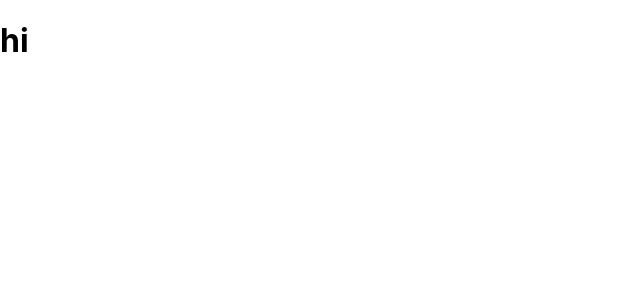
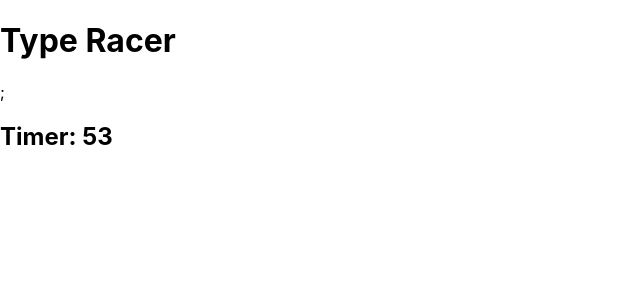
Before and after one commit to ronnahom96/type-racer, a React (Create React App) app: page / in a window 1280 px wide. Shown: the top 300 px of the page, without its empty margins (0-640 px from the left). Built offline with nearby package versions, Linux system fonts and the light colour scheme.

Commit message:
create timer

```diff
--- a/src/App.tsx
+++ b/src/App.tsx
@@ -1,8 +1,16 @@
 import React from "react";
 import "./App.css";
+import { useTimer } from "./hooks/useTimer";
 
-function App() {
-  return <h1>hi</h1>;
-}
+const App: React.FC = () => {
+  const timer = useTimer(60);
+
+  return (
+    <>
+      <h1 className='title'>Type Racer</h1>;
+      <h2 className='timer'>Timer: {timer}</h2>
+    </>
+  );
+};
 
 export default App;
--- /dev/null
+++ b/src/hooks/useTimer.tsx
@@ -0,0 +1,17 @@
+import { useEffect, useState } from "react";
+
+export const useTimer = (initialValue: number): number => {
+  const [timer, setTimer] = useState(initialValue);
+
+  useEffect(() => {
+    const interval = setInterval(() => {
+      setTimer((prevTimeVal) => prevTimeVal - 1);
+    }, 1000);
+
+    return () => {
+      clearInterval(interval);
+    };
+  }, []);
+
+  return timer;
+};
```
